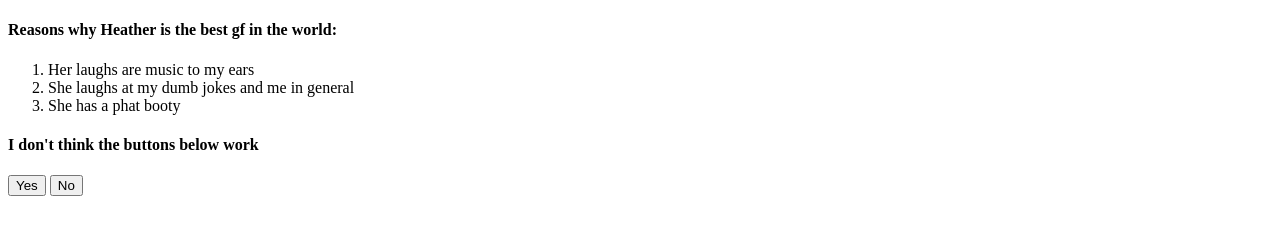
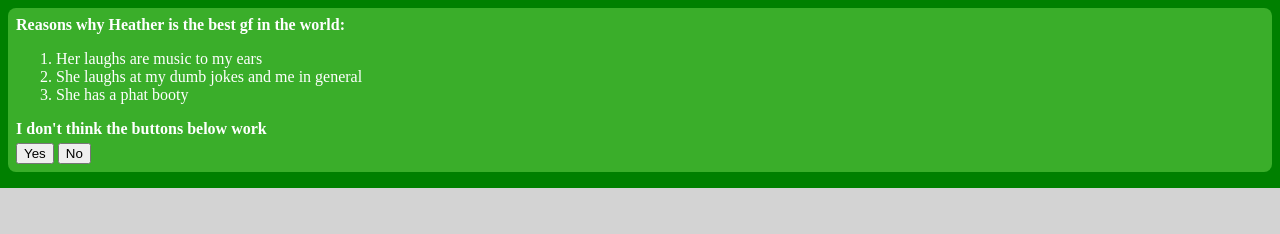
Before and after one commit to victortirona-admu/victortirona-admu.github.io, a plain HTML site: page index.html in a window 1280 px wide. Drawn offline with Linux system fonts and the light colour scheme.

Commit message:
Adding a CSS file

```diff
--- a/index.html
+++ b/index.html
@@ -2,8 +2,10 @@
 <html>
   <head>
     <title>This is a site dedicated to my girlfriend</title>
+    <link href="style.css" rel="stylesheet" type="text/css">
   </head>
 
+  <body>
   <div class = "mainBody">
 	  <div class="idDiv">
 		<h4> Reasons why Heather is the best gf in the world:</h4>
@@ -19,7 +21,5 @@
 	  </div>
   </div>
 
-  <body>
-
   </body>
 </html>
--- /dev/null
+++ b/style.css
@@ -0,0 +1,26 @@
+.mainBody{
+	margin-top: 0;
+	padding: 0.5em;
+	background-color: green;
+}
+
+.idDiv {
+	background-color: #3aae2a;
+	padding: 0.5em;
+	color: white;
+	border-radius: 0.5em;
+	margin-bottom: 0.5em;
+}
+
+
+h4{
+
+	margin-top: 0em;
+	margin-bottom: 0.3em;
+}
+
+body{
+	background-color: lightgray;
+	margin: 0;
+	padding: 0;
+}
```
